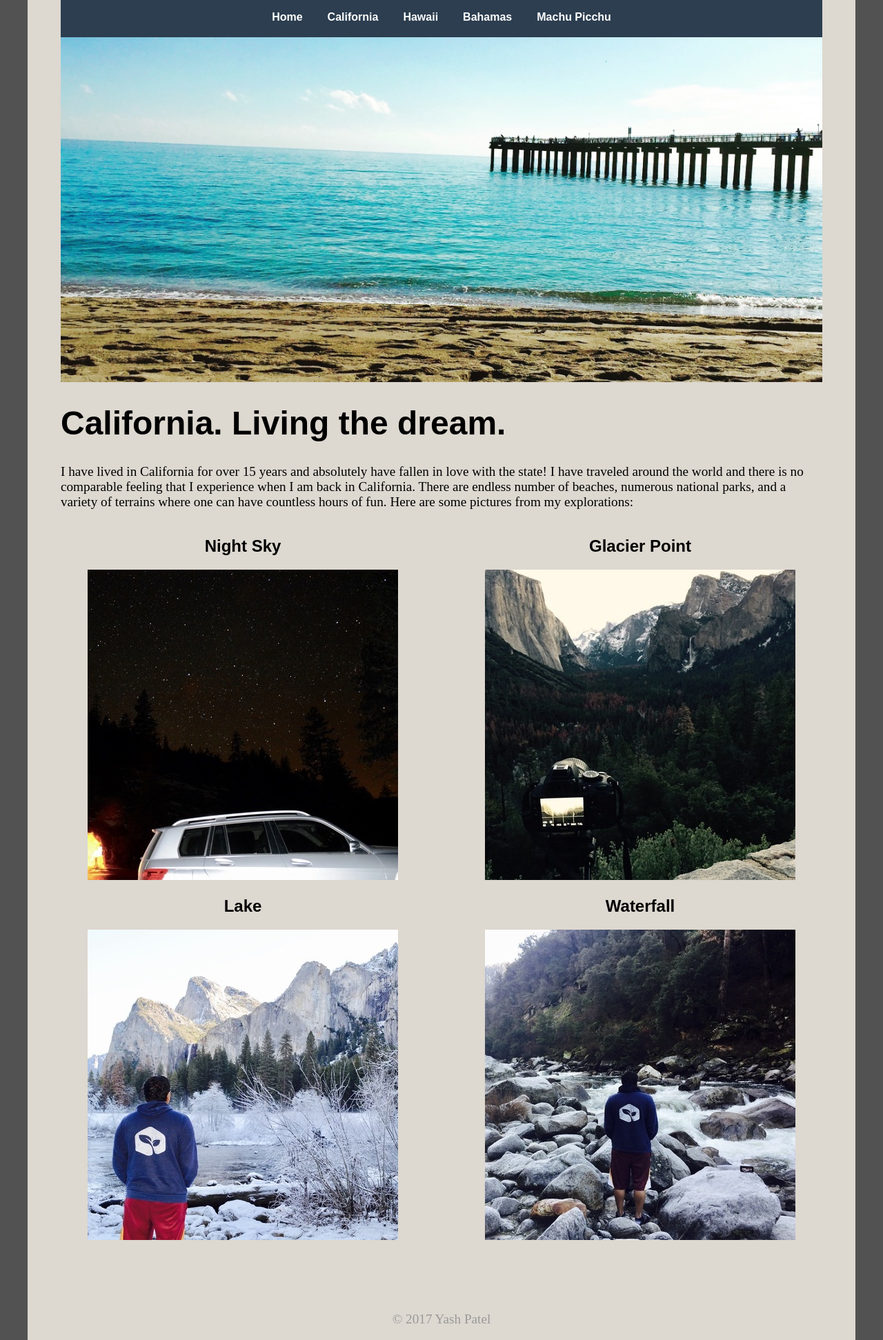
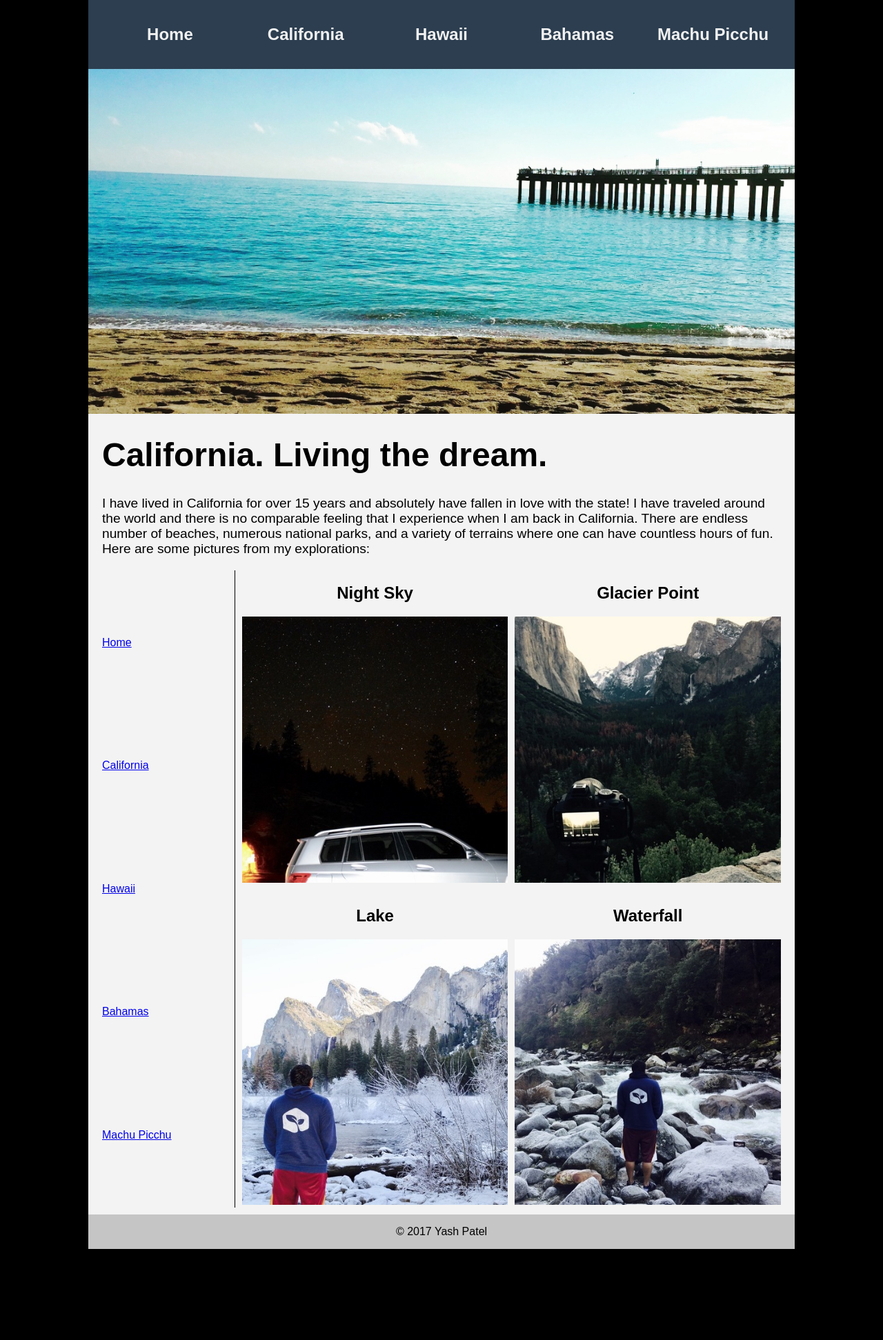
Before and after one commit to yashspatel2345/assignment4, a plain HTML site: page california.html in a window 1280 px wide. Shown: the whole page at 69% size. After the commit the page ends 1811 px from the top, so only its background shows below. Drawn offline with Linux system fonts and the light colour scheme; a web font is replaced by a local one.

Commit message:
Adding css grid refactor

```diff
--- a/california.html
+++ b/california.html
@@ -7,19 +7,22 @@
   <meta name="viewport" content="width=device-width">
   <link rel="stylesheet" href="css/fonts.css">
   <link rel="stylesheet" href="css/normalize.css">
-  <link rel="stylesheet" href="css/styles.css">
   <link rel="stylesheet" href="css/california.css">
+
+
   <script>
   // Picture element HTML5 shiv
   document.createElement("picture");
   </script>
   <script src="js/picturefill.min.js" async></script>
+
+
 </head>
 
 <body>
   <div class="wrapper">
-    <div class="row">
-      <nav class="col-4">
+    <div class="navigation">
+      <nav class="col-12">
         <ul>
           <li><a href="index.html">Home</a></li>
           <li><a href="california.html">California</a></li>
@@ -29,54 +32,54 @@
         </ul>
       </nav>
     </div>
-    <div class="row">
-      <header class="col-4">
+
+    <div class="header">
+      <header class="col-12">
       </header>
     </div>
-    <div class="row">
-      <div class="col-4">
+
+    <div class="intro">
+      <div class="col-12">
         <h1>California. Living the dream.</h1>
         <p>I have lived in California for over 15 years and absolutely have fallen in love with the state! I have traveled around the world and there is no comparable feeling that I experience when I am back in California. There are endless number of beaches, numerous national parks, and a variety of terrains where one can have countless hours of fun. Here are some pictures from my explorations:</p>
       </div>
     </div>
-    <div class="row sameHeights">
-      <article class="col-2" data-key="sameHeights">
+
+    <div class="content">
+      <div class="sidebar">
+        <ul>
+          <li><a href="index.html">Home</a></li>
+          <li><a href="california.html">California</a></li>
+          <li><a href="coming_soon.html">Hawaii</a></li>
+          <li><a href="coming_soon.html">Bahamas</a></li>
+          <li><a href="coming_soon.html">Machu Picchu</a></li>
+        </ul>
+      </div>
+      <article class="col-6">
         <h2>Night Sky</h2>
         <img src="img/california/cali1.jpg" alt="California">
       </article>
-      <article class="col-2" data-key="sameHeights">
+      <article class="col-6">
         <h2>Glacier Point</h2>
         <img src="img/california/cali2.jpg" alt="Hawaii">
       </article>
-    </div>
-    <div class="row sameHeights">
-      <article class="col-2" data-key="sameHeights">
+      <article class="col-6">
         <h2>Lake</h2>
         <img src="img/california/cali3.jpg" alt="California">
       </article>
-      <article class="col-2" data-key="sameHeights">
+      <article class="col-6">
         <h2>Waterfall</h2>
         <img src="img/california/cali4.jpg" alt="Hawaii">
       </article>
     </div>
-    <div class="row">
-      <footer class="col-4">
+
+    <div class="footer">
+      <footer class="col-12">
         <p>&copy; 2017 Yash Patel</p>
       </footer>
     </div>
+
   </div>
-  <!-- COLUMN HEIGHT FIX -->
-  <script src="js/easypeasy.js"></script>
-  <script type="text/javascript">
-  if ('addEventListener' in window) {
-    window.addEventListener('resize', function() {
-      sameHeights();
-    });
-    window.addEventListener('load', function() {
-      sameHeights();
-    });
-  }
-  </script>
 </body>
 
 </html>
--- a/css/california.css
+++ b/css/california.css
@@ -1,22 +1,116 @@
-div img {
-  width: 100%;
-  max-width: 450px;
-  max-height: 450px;
+body {
+  background-color: black;
+}
+
+.wrapper {
+  width: 80%;
+  margin: 0 auto;
+  background: #f3f3f3;
+}
+
+nav {
+  margin: 0;
+  padding: 20px;
+  background-color: #2c3e50;
 }
 
 
-/* Media Query: Adjust header when screen gets small */
+nav ul {
+  list-style-type: none;
+  display: grid;
+  grid-template-columns: repeat(5, 1fr);
+  padding-left: 0;
+  text-align: center;
+}
 
-@media (max-width: 701px) {
+nav ul li a {
+  text-decoration: none;
+  font-size: 1.5em;
+  font-weight: bold;
+  color: #f1f1f1;
+}
+
+
+.header {
+  background-size: cover;
+  display: grid;
+  grid-template-columns: 1fr;
+}
+
+.content, .intro {
+  padding: 0 20px;
+}
+
+.content {
+  display: grid;
+  grid-template-columns: 1fr 2fr 2fr;
+  grid-gap: 10px;
+  text-align: center;
+}
+
+.content .sidebar {
+  grid-row: 1 / 3;
+  display: flex;
+  border-right: 1px solid black;
+}
+
+.content .sidebar ul {
+  padding: 0;
+  list-style: none;
+  display: flex;
+  flex-flow: column wrap;
+  justify-content: space-around;
+
+}
+
+.content .sidebar ul li {
+  text-align: left;
+}
+
+div img {
+  width: 100%;
+}
+
+.footer {
+  display: grid;
+  grid-template-columns: 1fr;
+  margin-top: 10px;
+  background-color: #c5c5c5;
+  text-align: center;
+}
+
+.footer p {
+  font-size: 1em;
+}
+
+
+@media (max-width: 1100px) {
   header {
-    width: 100%;
-    height: 350px;
+    height: 300px;
     background: url(../img/california/cali-header-medium.jpg) no-repeat;
     background-size: cover;
+    justify-content: center;
   }
+
+  nav ul {
+    grid-template-columns: repeat(1, 1fr);
+    text-align: center;
+  }
+
+  .content .sidebar {
+    display: none;
+  }
+
+  .content {
+    grid-template-columns: 1fr;
+  }
+}
+
+/* Media Query: Adjust header when screen gets small */
+@media (max-width: 701px) {
+
+
   header h1 {
-    padding: 100px 0 0 10px;
-    margin: 0;
     font-size: 1.6em;
   }
   header p {
@@ -25,14 +119,13 @@ div img {
 }
 
 
-/* Media Query: Adjust header when screen is large */
+
 
 @media (min-width: 702px) {
   header {
-    width: 100%;
-    height: 500px;
     background: url(../img/california/cali-header-large.jpg) no-repeat;
     background-size: cover;
+    height: 500px;
   }
   h1 {
     font-size: 3em;
```
